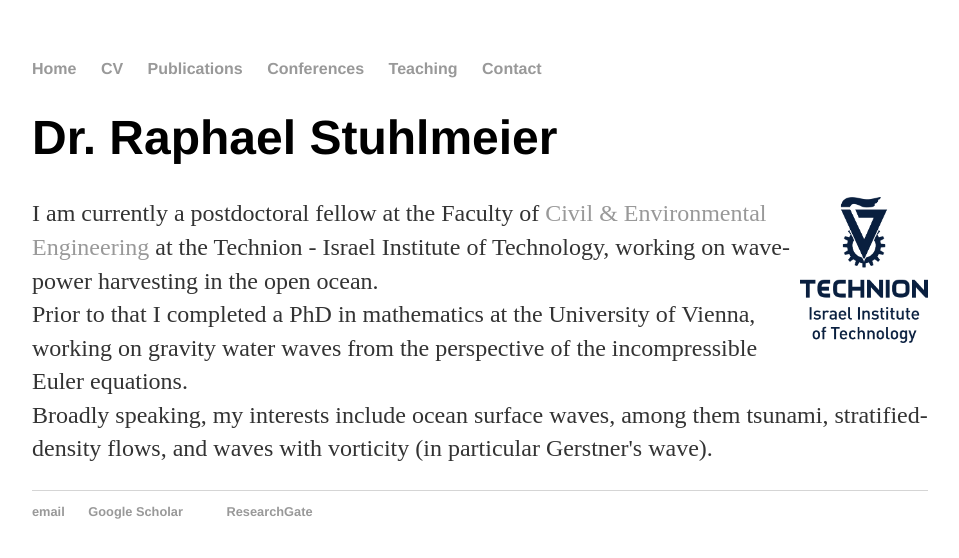
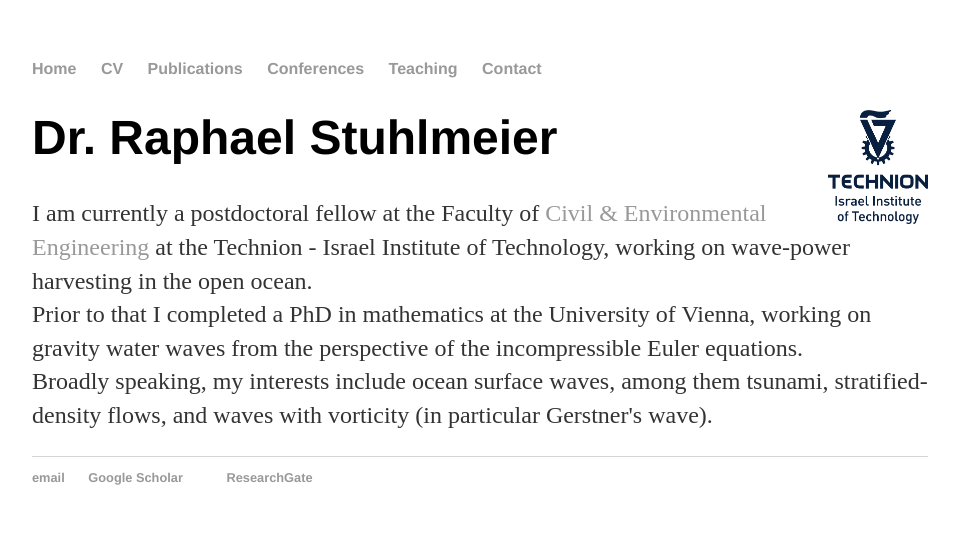
Before and after one commit to rstuhlmeier/rstuhlmeier.github.io, a Jekyll site: the page built from index.html, in a window 1280 px wide. Shown: the top 558 px of the page, without its empty margins (160-1119 px from the left). Built offline with Jekyll 4.4.1, drawn with Linux system fonts in a browser that asks for light colours.

Commit message:
Update index.html

```diff
--- a/index.html
+++ b/index.html
@@ -3,7 +3,7 @@
 title: Raphael Stuhlmeier
 ---
 <div class="blurb">
-	<h1>Dr. Raphael Stuhlmeier</h1> <p><img src="Eng_Ver_Blue.png" alt="Technion Logo" style="float:right;width:128px"></p>
+	<h1>Dr. Raphael Stuhlmeier <img src="Eng_Ver_Blue.png" alt="Technion Logo" style="float:right;width:100px"> </h1>
 	<p>            	I am currently a postdoctoral fellow at the Faculty of <a href="http://cee.technion.ac.il/">Civil & Environmental Engineering</a> at the Technion - Israel Institute of Technology, working on wave-power harvesting in the open ocean.
 <br> Prior to that I completed a PhD in mathematics at the University of Vienna, working on gravity water waves from the perspective of the incompressible Euler equations. <br>
             Broadly speaking, my interests include ocean surface waves, among them tsunami, stratified-density flows, and waves with vorticity (in particular Gerstner's wave).</p>
```
